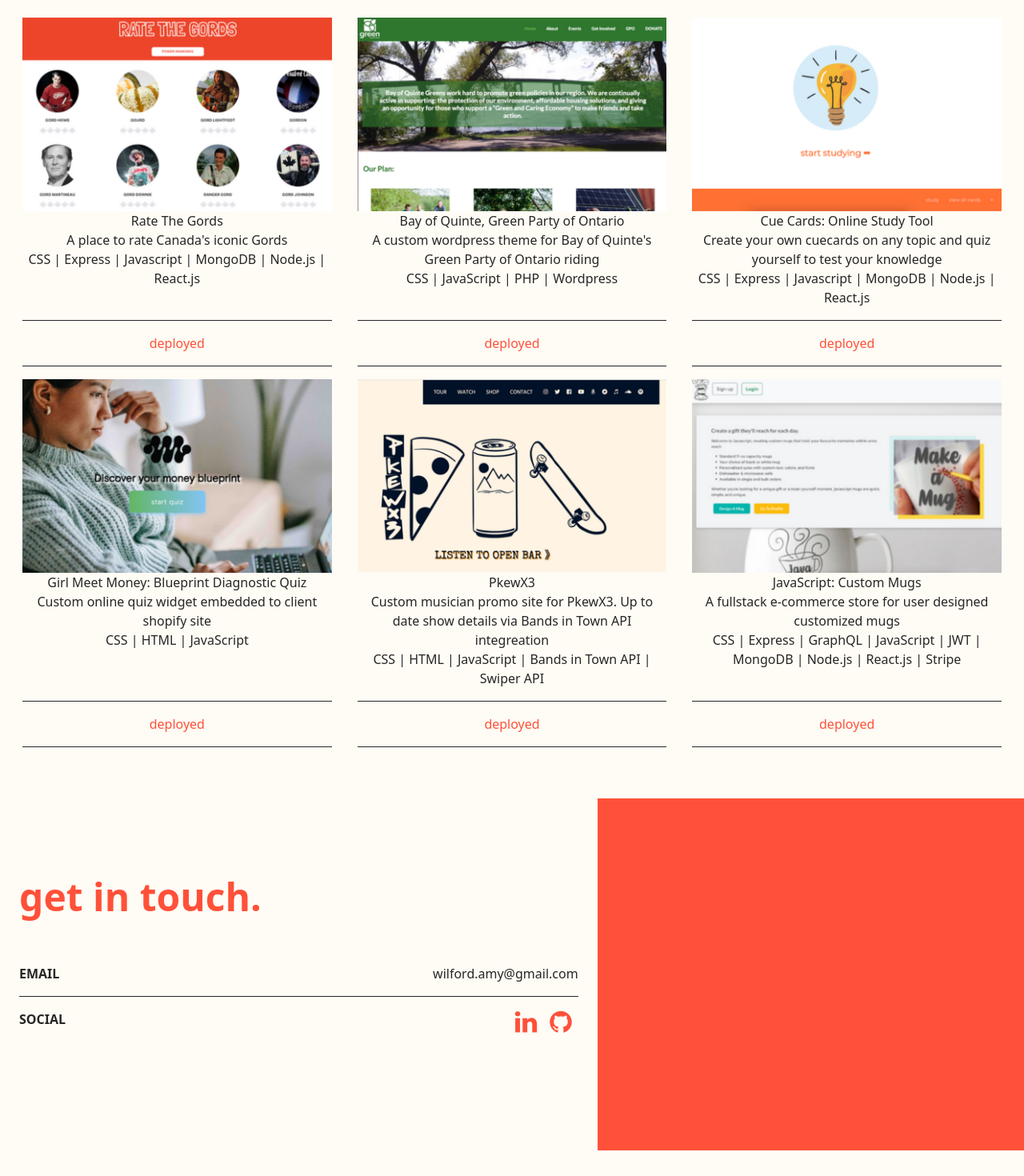
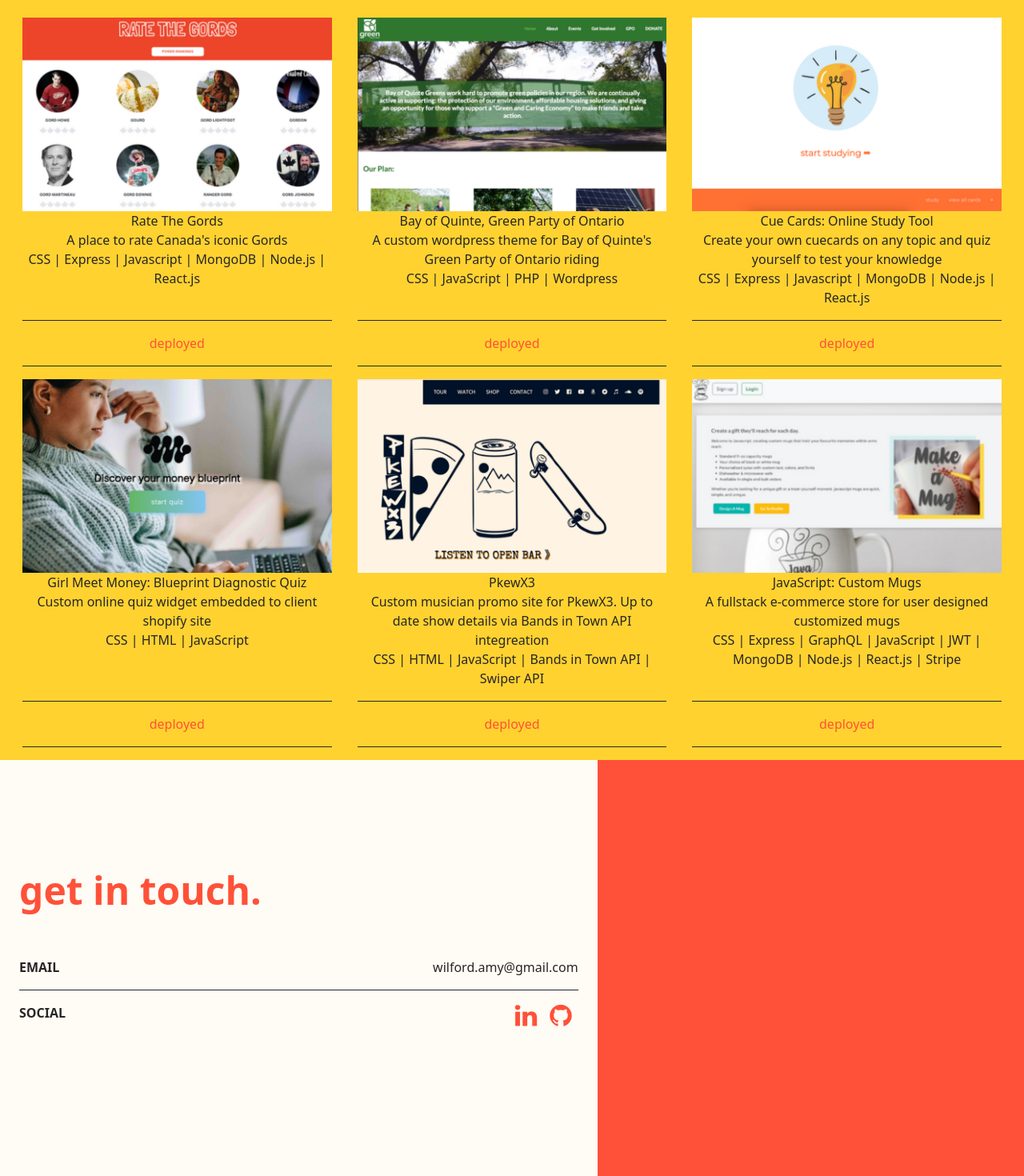
Before and after one commit to AmyWilford/aw-portflio, a React (Create React App) app: page / in a window 1280 px wide. Shown: the part 1724-3194 px from the top of the page at 80% size. Before the commit the page ends 3162 px from the top, so only its background shows below. Built offline with nearby package versions, Linux system fonts and the light colour scheme.

Commit message:
added layout section styles and colours

```diff
--- a/src/components/Contact.js
+++ b/src/components/Contact.js
@@ -4,7 +4,7 @@ import "./styles/Contact.css";
 export default function Contact() {
   return (
     <>
-      <div className="row contact-container mt-5 gx-0">
+      <div className="row contact-container gx-0">
         <div className="col-md-7">
           <section id="contact" className="ps-4 pe-4">
             <h2 className="custom-primary fw-bold">get in touch.</h2>
--- a/src/components/Nav.js
+++ b/src/components/Nav.js
@@ -31,7 +31,7 @@ const Navbar = () => {
             <a href="#about">About</a>
           </li>
           <li>
-            <a href="/">Portfolio</a>
+            <a href="#portfolio">Portfolio</a>
           </li>
           <li>
             <a href="#contact">Contact</a>
--- a/src/components/Portfolio.js
+++ b/src/components/Portfolio.js
@@ -1,8 +1,11 @@
 import React from "react";
+import './styles/Portfolio.css';
 
 export default function Portfolio({ projects }) {
   return (
-    <section className="ps-4 pe-4">
+    <div className="portfolio-container">
+
+    <section id="portfolio" className="ps-4 pe-4">
       <hr className="section-divider my-5"></hr>
       <div className="row ">
         {projects.map((project) => (
@@ -39,5 +42,7 @@ export default function Portfolio({ projects }) {
         ))}
       </div>
     </section>
+    </div>
+
   );
 }
--- a/src/components/styles/Contact.css
+++ b/src/components/styles/Contact.css
@@ -1,5 +1,5 @@
 #contact {
-    height: 55vh;
+    height: 65vh;
     display:flex;
     flex-direction: column;
     justify-content: center;
--- /dev/null
+++ b/src/components/styles/Portfolio.css
@@ -0,0 +1,3 @@
+.portfolio-container {
+    background-color: #FFD230;
+}
```
